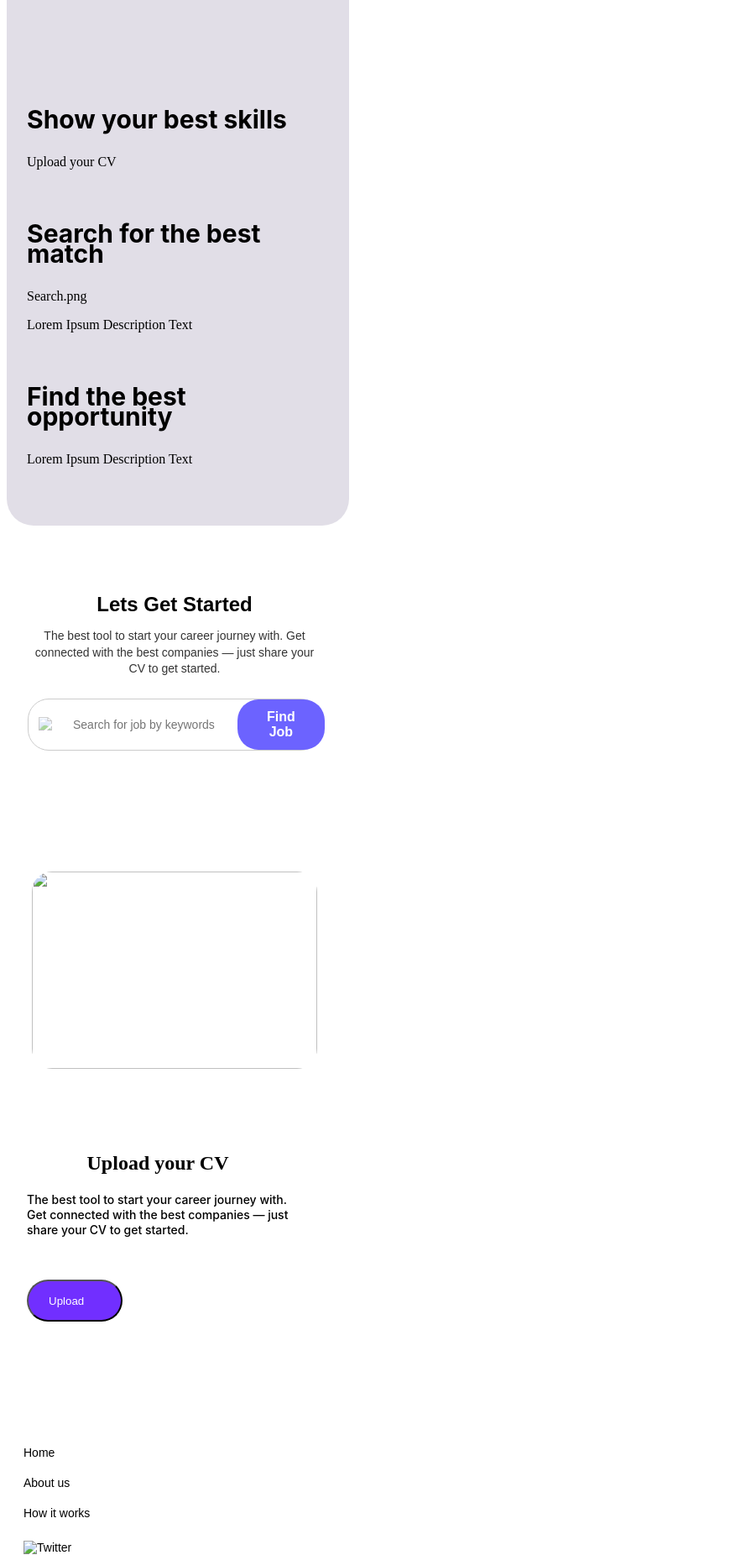
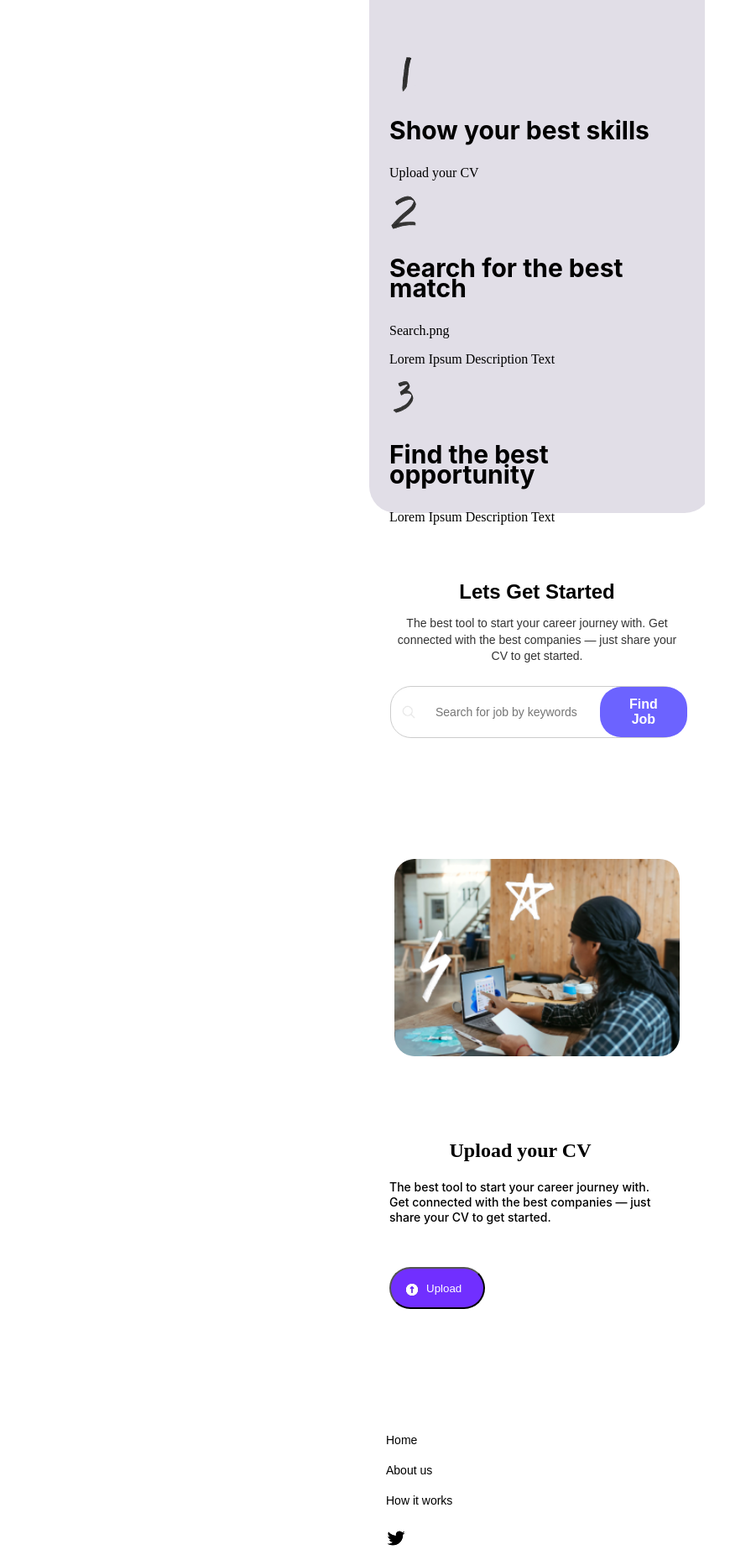
Before and after one commit to kuanov07/nF-proj_2, a plain HTML site: page index.html in a window 1280 px wide. Shown: the part 948-2800 px from the top of the page at 84% size, without its empty margins (0-895 px from the left). Drawn offline with Linux system fonts and the light colour scheme.

Commit message:
Update index.html

```diff
--- a/index.html
+++ b/index.html
@@ -7,12 +7,12 @@
     <link rel="stylesheet" href="index.css">
 </head>
 <body>
-
+  <div class="container-wrapper">
     <div class="container">
 
         <header class="header">
             <div class="Logo">
-                <img src="Icon.png" alt="JumpysTap Logo">
+                <img src="img/Icon.png" alt="JumpysTap Logo">
                 <span>JumpysTap</span>
             </div>
             <nav class="menu">
@@ -22,7 +22,7 @@
 
         <section class="hero">
             <div class="up">
-                <img src="VisualContent.png" alt="">
+                <img src="img/VisualContent.png" alt="">
             </div>
             <div class="down">
                 <h2><b>Get hired for your skills, not experience</b></h2>
@@ -41,17 +41,17 @@
 
             <div class="steps-container">
               <div class="step">
-                <img src="1.png" alt="">
+                <img src="img/1.png" alt="">
                 <h3>Show your best skills</h3>
                 <p>Upload your CV</p>
               </div>
               <div class="step">
-                <img src="2 (2).png" alt="">
+                <img src="img/2 (2).png" alt="">
                 <h3>Search for the best match</h3>    Search.png
                 <p>Lorem Ipsum Description Text</p>
               </div>
               <div class="step">
-                <img src="3.png" alt="">
+                <img src="img/3.png" alt="">
                 <h3>Find the best opportunity</h3>
                 <p>Lorem Ipsum Description Text</p>
               </div>
@@ -67,7 +67,7 @@
                 <p>The best tool to start your career journey with. Get connected with the best companies — just share your CV to get started.</p>
                 <div class="search-box">
                     <button class="search-icon">
-                <img src="search.png" alt="Search" />
+                <img src="img/search.png" alt="Search" />
             </button>
                     <input class="text" placeholder="Search for job by keywords" />
              <div class="button">
@@ -78,16 +78,17 @@
 
           <section class="upload-section">
             <div class="upload-content">
-              <img src="VisualContent (1).png" alt="" />
+              <img src="img/VisualContent (1).png" alt="" />
             </div>
               <div class="upload-text">
                 <h2>Upload your CV</h2>
                 <p>The best tool to start your career journey with. Get connected with the best companies — just share your CV to get started.</p>
                 <button class="upload-btn">
-                  <img src="Upward Arrow.png" alt="">
+                  <img src="img/Upward Arrow.png" alt="">
                   Upload</button>
               </div>
-            </div>
+
+
           </section>
 
           <footer class="footer">
@@ -95,8 +96,8 @@
               <a href="#">Home</a>
               <a href="#">About us</a>
               <a href="#">How it works</a>
-              <a href="#"><img src="Twitter.png" alt="Twitter" class="icon"></a>
-              <a href="#"><img src="Inst.png"alt="Instagram" class="icon"></a>
+              <a href="#"><img src="img/Twitter.png" alt="Twitter" class="icon"></a>
+              <a href="#"><img src="img/Inst.png"alt="Instagram" class="icon"></a>
             </div>
             <div class="footer-center">
               <p>
@@ -108,6 +109,7 @@
             </div>
           </footer>
     </div>
+    </div>
 
 </body>
 </html>
```
